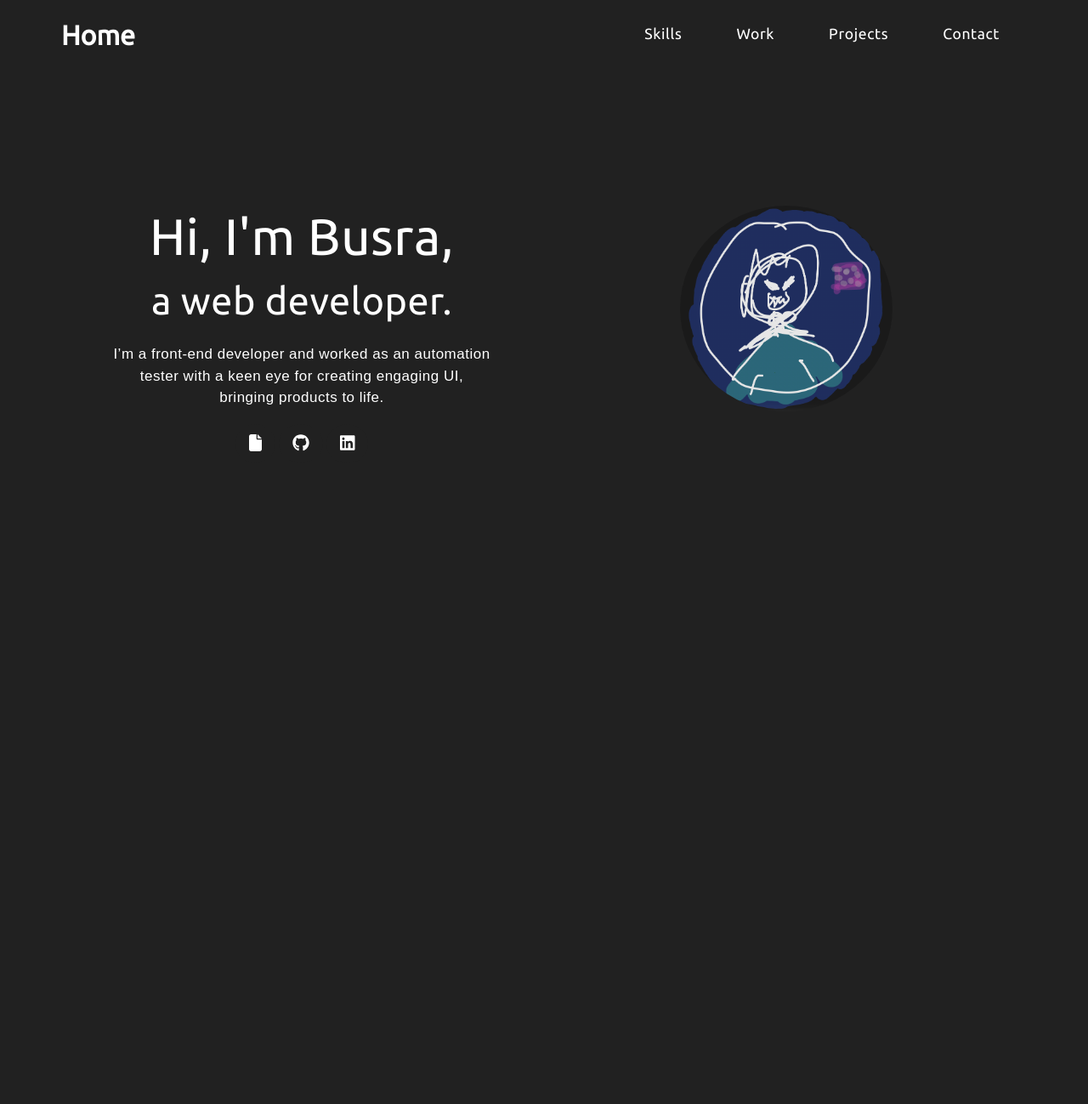
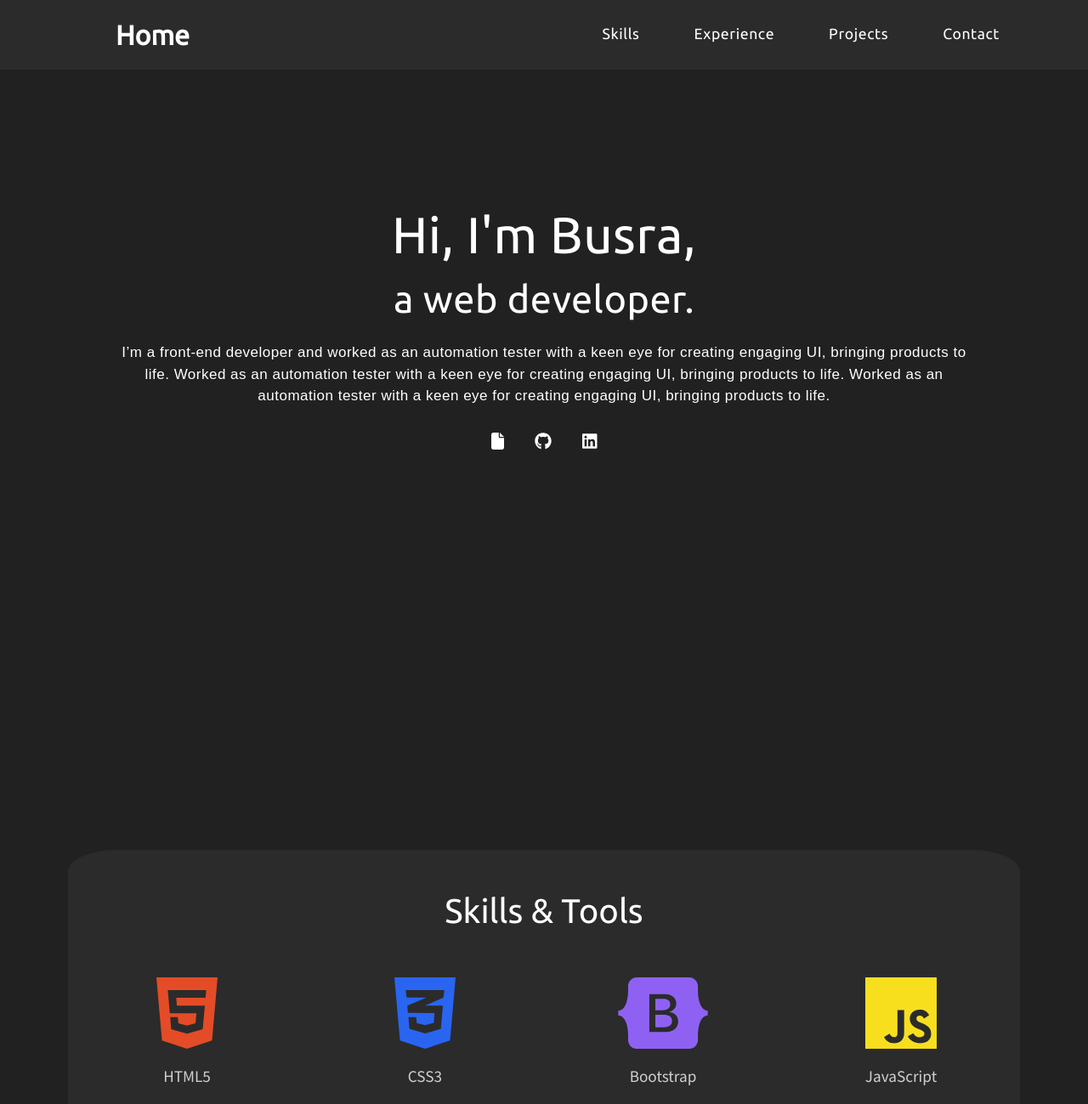
Before and after one commit to BusraUygur/portfolio-project, a React (Create React App) app: page / in a window 1280 px wide. Shown: the top 1299 px of the page at 85% size. Before the commit the page ends 802 px from the top, so only its background shows below. Built offline with nearby package versions, Linux system fonts and the light colour scheme.

Commit message:
Complete Experience

```diff
--- a/public/index.html
+++ b/public/index.html
@@ -7,7 +7,7 @@
     <!-- Fonts -->
     <link rel="preconnect" href="https://fonts.googleapis.com">
     <link rel="preconnect" href="https://fonts.gstatic.com" crossorigin>
-    <link href="https://fonts.googleapis.com/css2?family=Montserrat:wght@500&family=Roboto&family=Ubuntu&display=swap" rel="stylesheet">
+    <link href="https://fonts.googleapis.com/css2?family=Mada&family=Montserrat:wght@500&family=Roboto&family=Ubuntu&display=swap" rel="stylesheet">
 
     <!-- CSS Stylesheets -->
     <link href="https://cdn.jsdelivr.net/npm/bootstrap@5.1.3/dist/css/bootstrap.min.css" rel="stylesheet" integrity="sha384-1BmE4kWBq78iYhFldvKuhfTAU6auU8tT94WrHftjDbrCEXSU1oBoqyl2QvZ6jIW3" crossorigin="anonymous">
--- a/src/App.css
+++ b/src/App.css
@@ -1,12 +1,13 @@
 :root {
 	--primary-white: #fff;
-	/* --primary-font: 'Montserrat', sans-serif;
-	--secondary-font: 'Ubuntu', sans-serif;
-	--third-font: 'Roboto', sans-serif; */
-	--primary-mustard: #ffc900;
-	/* --primary-dark: rgba(255, 255, 255, 0); */
+	--sec-white: #ececec;
 	--primary-dark: #212121;
-	--primary-pink: #f0535d;
+	--primary-grey: #2b2b2b;
+	--sec-grey: #d1d1d1;
+	--primary-pink: #ffc4ff;
+	--primary-mustard: #ffb319;
+	--primary-green: #48d8a4;
+	--sec-green: #66bfbf;
 	--primary-blue: #7689d8;
 	--first-smed: #333333;
 	--second-smed: #0082ca;
@@ -16,13 +17,15 @@ body {
 	background-color: var(--primary-dark);
 	font-family: 'Ubuntu', sans-serif;
 	text-align: center;
+	scroll-behavior: smooth;
+	-ms-overflow-style: none;
+}
+
+body::-webkit-scrollbar {
+	display: none;
 }
 
 /* NAVBAR */
-
-#navbar-section {
-	background-color: var(--primary-dark);
-}
 
 .container-fluid {
 	padding: 0;
@@ -30,22 +33,15 @@ body {
 
 .navbar {
 	padding: 0.75rem 4.5rem;
+	background-color: var(--primary-grey);
 }
 
 .navbar-brand {
 	font-size: 2rem;
 	font-weight: bold;
 	color: var(--primary-white) !important;
+	margin-left: 8vh;
 }
-
-/* @media (prefers-color-scheme: dark) {
-	.navbar-brand {
-		background: linear-gradient(271deg, #a0e9ff 30%, #a162e8 50%, #f093b0 70%, #edca85 94%);
-		background-clip: var(--primary-white);
-		-webkit-background-clip: text;
-		-webkit-text-fill-color: transparent;
-	}
-} */
 
 /* Toggler */
 
@@ -72,24 +68,24 @@ body {
 	letter-spacing: 0.0375rem;
 	cursor: pointer;
 	color: var(--primary-white) !important;
-	border-bottom: 0.185rem solid var(--primary-dark);
+	border-bottom: 0.185rem solid var(--primary-grey);
 }
 
 .nav-link:focus {
-	border-bottom: 0.185rem solid var(--primary-blue);
+	border-bottom: 0.2rem solid var(--primary-blue);
 }
 
 .nav-link:hover {
-	border-bottom: 0.185rem solid var(--primary-blue);
+	border-bottom: 0.2rem solid var(--primary-blue);
 }
 
 /* HEADER */
 
 #header-section {
+	color: var(--primary-white);
 	background-color: var(--primary-dark);
-	color: var(--primary-white);
-	height: 90vh;
-	padding-top: 20vh;
+	height: 100vh;
+	padding-top: 30vh;
 }
 
 /* Header Texts */
@@ -120,7 +116,7 @@ body {
 	.big-heading,
 	.small-heading {
 		/* background: linear-gradient(271deg, #a0e9ff 30%, #a162e8 50%, #f093b0 70%, #edca85 94%); */
-		background: linear-gradient(300deg, #a0e9ff 30%, #a162e8 50%, #f093b0 70%, #edca85 94%);
+		background: linear-gradient(300deg, #a0e9ff 30%, #a162e8 50%, #f093b0 60%, #edca85 86%);
 		background-clip: var(--primary-white);
 		-webkit-background-clip: text;
 		-webkit-text-fill-color: transparent;
@@ -146,25 +142,121 @@ body {
 	transition: all 0.2s ease;
 }
 
-/* Header Image */
+/* Header Images */
 
 .header-images {
 	filter: invert(90%);
 }
-/*
-.img-wrapper {
-}
-
-.first-header-img {
-	width: 250px;
-}
-
-.sec-header-img {
-	/* visibility: hidden;
-	width: 200px;
-} */
 
 .header-images img {
 	width: 250px;
 	border-radius: 50%;
 }
+
+/* SKILLS */
+
+#skills-section {
+	color: var(--primary-white);
+	padding-top: 9vh;
+	margin-top: 5rem;
+	margin-left: 5rem;
+	margin-right: 5rem;
+}
+
+.skills-wrapper {
+	background-color: var(--primary-grey);
+	border-radius: 5%;
+}
+
+.skills-header {
+	padding-top: 3rem;
+	padding-bottom: 2.5rem;
+}
+
+.skills-box {
+	color: var(--sec-grey);
+}
+
+.skills-box h3 {
+	font-family: 'Mada', sans-serif;
+	font-size: 1.2rem;
+	padding-top: 1rem;
+	padding-bottom: 3rem;
+}
+
+/* EXPERIENCE */
+
+.experience-header {
+	color: var(--primary-white);
+}
+
+.experience-wrapper {
+	color: var(--sec-grey);
+	padding: 3.125rem 0;
+	overflow: hidden;
+	position: relative;
+}
+
+.experience-wrapper::before {
+	position: absolute;
+	content: "";
+	top: 11em;
+	width: 0.08rem;
+	height: 100%;
+	background-color: var(--sec-grey);
+	z-index: 1;
+}
+
+.timeline-block {
+	width: calc(50% + 0.5rem);
+	display: flex;
+	justify-content: space-between;
+	clear: both;
+}
+
+.timeline-block-right {
+	float: right;
+}
+
+.timeline-block-left {
+	float: left;
+	direction: rtl;
+}
+
+.marker {
+	width: 1rem;
+	height: 1rem;
+	border-radius: 50%;
+	border: 0.2rem solid var(--primary-pink);
+	background-color: var(--primary-grey);
+	margin-top: 0.625rem;
+	z-index: 3;
+}
+
+.timeline-content {
+	text-align: left;
+	width: 95%;
+	padding: 0 0.5rem;
+	direction: ltr;
+}
+
+.timeline-content:hover {
+	font-weight: bold;
+	color: var(--primary-white);
+}
+
+@media (max-width: 820px) {
+	.experience-wrapper::before {
+		left: 0.5rem;
+		margin-bottom: 1.8rem;
+	}
+	.timeline-block-right {
+		float: none;
+		width: 100%;
+	}
+	.timeline-block-left {
+		float: none;
+		direction: ltr;
+		width: 100%;
+	}
+}
--- a/src/App.js
+++ b/src/App.js
@@ -1,11 +1,15 @@
 import './App.css';
 import Navbar from './components/Navbar';
 import Header from './components/Header';
+import Skills from './components/Skills';
+import Experience from './components/Experience';
 
 function App() {
 	return (
 		<div>
-			<Navbar /> <Header />
+			<div className="sections">
+				<Navbar /> <Header /> <Skills /> <Experience />
+			</div>
 		</div>
 	);
 }
--- /dev/null
+++ b/src/components/Experience.js
@@ -0,0 +1,61 @@
+import React from 'react';
+
+const Experience = () => {
+	return (
+		<section id="experience-section">
+			<div className="container experience-wrapper">
+				<div className="d-flex justify-content-center my-5">
+					<h1 className="experience-header">Experience</h1>
+				</div>
+				<div className="timeline-block timeline-block-right">
+					<div className="marker" />
+					<div className="timeline-content">
+						<h4>Cydeo - Software Test Automation Course</h4>
+						<h6>October 2017 - June 2018</h6>
+						<p>
+							Cydeo SDET duis convallis convallis tellus id interdum velit laoreet id donec ultrices
+							tincidunt arcu non sodales neque sodales ut etiam sit amet nisl purus in mollis
+						</p>
+					</div>
+				</div>
+				<div className="timeline-block timeline-block-left">
+					<div className="marker" />
+					<div className="timeline-content">
+						<h4>Freddie Mac</h4>
+						<h5>Automation Tester</h5>
+						<h6>July 2018 - July 2019</h6>
+						<p>
+							Freddie Mac duis convallis convallis tellus id interdum velit laoreet id donec ultrices
+							tincidunt arcu non sodales neque sodales ut etiam sit amet nisl purus in mollis
+						</p>
+					</div>
+				</div>
+				<div className="timeline-block timeline-block-right">
+					<div className="marker" />
+					<div className="timeline-content">
+						<h4>Wells Fargo</h4>
+						<h5>QA Automation Tester</h5>
+						<h6>June 2019 - September 2021</h6>
+						<p>
+							Wells Fargo duis convallis convallis tellus id interdum velit laoreet id donec ultrices
+							tincidunt arcu non sodales neque sodales ut etiam sit amet nisl purus in mollis
+						</p>
+					</div>
+				</div>
+				<div className="timeline-block timeline-block-left">
+					<div className="marker" />
+					<div className="timeline-content">
+						<h4>Web Development Course</h4>
+						<h6>October 2021 - May 2022</h6>
+						<p>
+							Web Development duis convallis convallis tellus id interdum velit laoreet id donec ultrices
+							tincidunt arcu non sodales neque sodales ut etiam sit amet nisl purus in mollis
+						</p>
+					</div>
+				</div>
+			</div>
+		</section>
+	);
+};
+
+export default Experience;
--- a/src/components/Header.js
+++ b/src/components/Header.js
@@ -8,13 +8,15 @@ const Header = () => {
 		<section id="header-section">
 			<div className="container">
 				<div className="row">
-					<div className="col-lg-6 col-sm-12 header">
+					<div className="col-sm-12 header">
 						<div className="header-texts">
 							<h1 className="big-heading">Hi, I'm Busra,</h1>
 							<h2 className="small-heading">a web developer.</h2>
 							<p className="header-desc">
 								I’m a front-end developer and worked as an automation tester with a keen eye for
-								creating engaging UI, bringing products to life.
+								creating engaging UI, bringing products to life. Worked as an automation tester with a
+								keen eye for creating engaging UI, bringing products to life. Worked as an automation
+								tester with a keen eye for creating engaging UI, bringing products to life.
 							</p>
 						</div>
 						<div className="header-links">
@@ -47,17 +49,9 @@ const Header = () => {
 							</a>
 						</div>
 					</div>
-					<div className="col-lg-6 col-sm-12 header-images">
-						{/* <div className="row">
-							<div className="col-lg-6 img-wrapper">
-								<img className="first-header-img" src="/img/laptop.png" alt="laptop-img" />
-							</div>
-							<div className="col-lg-6 img-wrapper">
-								<img className="sec-header-img" src="/img/coding.png" alt="coding-img" />
-							</div>
-						</div> */}
+					{/* <div className="col-lg-6 col-sm-12 header-images">
 						<img className="sec-header-img" src="/img/me-ss.png" alt="coding-img" />
-					</div>
+					</div> */}
 				</div>
 			</div>
 		</section>
--- a/src/components/Navbar.js
+++ b/src/components/Navbar.js
@@ -6,8 +6,8 @@ const Navbar = () => {
 	return (
 		<section id="navbar-section">
 			<div className="container-fluid">
-				<nav className="navbar navbar-expand-lg navbar-light">
-					<a className="navbar-brand" href="#Home">
+				<nav className="navbar fixed-top navbar-expand-lg navbar-light">
+					<a className="navbar-brand" href="#navbar-section">
 						Home
 					</a>
 					<button
@@ -25,22 +25,22 @@ const Navbar = () => {
 					<div className="collapse navbar-collapse" id="navbarTogglerDemo01">
 						<ul className="navbar-nav ms-auto">
 							<li className="nav-item active">
-								<a className="nav-link" href="#Skills">
+								<a className="nav-link" href="#skills-section">
 									Skills
 								</a>
 							</li>
 							<li className="nav-item">
-								<a className="nav-link" href="#Projects">
-									Work
+								<a className="nav-link" href="#experience-section">
+									Experience
 								</a>
 							</li>
 							<li className="nav-item">
-								<a className="nav-link" href="#Work">
+								<a className="nav-link" href="#projects-section">
 									Projects
 								</a>
 							</li>
 							<li className="nav-item">
-								<a className="nav-link" href="#Contact">
+								<a className="nav-link" href="#contact-section">
 									Contact
 								</a>
 							</li>
--- /dev/null
+++ b/src/components/Skills.js
@@ -0,0 +1,50 @@
+import React from 'react';
+import { FontAwesomeIcon } from '@fortawesome/react-fontawesome';
+import { faHtml5, faCss3Alt, faJs, faJava, faReact, faBootstrap, faGithub } from '@fortawesome/free-brands-svg-icons';
+import { faTerminal } from '@fortawesome/free-solid-svg-icons';
+
+const Skills = () => {
+	return (
+		<section id="skills-section">
+			<div className="container skills-wrapper my-5">
+				<div className="row">
+					<h1 className="skills-header col-lg-12">Skills & Tools</h1>
+					<div className="skills-box col-lg-3 col-sm-6">
+						<FontAwesomeIcon icon={faHtml5} size="6x" color="#e34c26" />
+						<h3>HTML5</h3>
+					</div>
+					<div className="skills-box col-lg-3 col-sm-6">
+						<FontAwesomeIcon icon={faCss3Alt} size="6x" color="#2965f1" />
+						<h3>CSS3</h3>
+					</div>
+					<div className="skills-box col-lg-3 col-sm-6">
+						<FontAwesomeIcon icon={faBootstrap} size="6x" color="#8f61f3" />
+						<h3>Bootstrap</h3>
+					</div>
+					<div className="skills-box col-lg-3 col-sm-6">
+						<FontAwesomeIcon icon={faJs} size="6x" color="#f7df1e" />
+						<h3>JavaScript</h3>
+					</div>
+					<div className="skills-box col-lg-3 col-sm-6">
+						<FontAwesomeIcon icon={faReact} size="6x" color="#61dbfb" />
+						<h3>React</h3>
+					</div>
+					<div className="skills-box col-lg-3 col-sm-6">
+						<FontAwesomeIcon icon={faJava} size="6x" color="#f89820" />
+						<h3>Java</h3>
+					</div>
+					<div className="skills-box col-lg-3 col-sm-6">
+						<FontAwesomeIcon icon={faTerminal} size="6x" />
+						<h3>Command Line</h3>
+					</div>
+					<div className="skills-box col-lg-3 col-sm-6">
+						<FontAwesomeIcon icon={faGithub} size="6x" />
+						<h3>GitHub</h3>
+					</div>
+				</div>
+			</div>
+		</section>
+	);
+};
+
+export default Skills;
```
